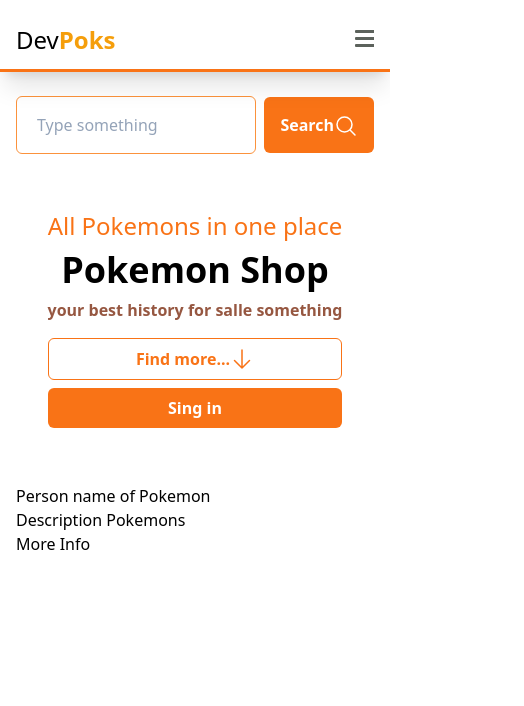
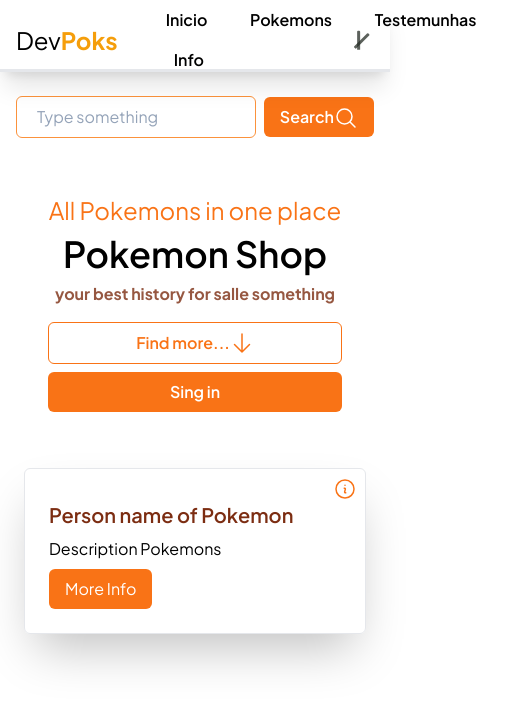
Before and after one commit to nanden-infinity/devpokesbest, a website with bundled scripts: page build/index.html in a window 390 px wide. Both pictures are taken after a click on the element 363 px from the left and 40 px from the top of the page. Shown: the whole page, 524 px wide, since content can reach past the window. Built offline with nearby package versions, Linux system fonts and the light colour scheme.

Commit message:
file js add

```diff
--- /dev/null
+++ b/js/modules/header.js
@@ -0,0 +1,31 @@
+export default class Header {
+  constructor(container, nav) {
+    this.container = document.querySelector(container);
+    this.nav = document.querySelector(nav);
+  }
+  mostrarElemento = function () {
+    const button = this.nav.nextElementSibling;
+    const listaMenu = document.querySelector(".list--menu");
+    return this.eventoHamburgerMenu(button, listaMenu);
+  };
+
+  eventoHamburgerMenu = function (listMenu, menu) {
+    listMenu.addEventListener("click", openMenu);
+
+    function openMenu(e) {
+      this.classList.toggle("open--menu");
+
+      menu.classList.remove("hidden");
+      menu.classList.add(
+        "absolute",
+        "flex-col",
+        "bg-red-500",
+        "top-0",
+        "left-0",
+        "w-full",
+        "py-8",
+        "px-4"
+      );
+    }
+  };
+}
--- /dev/null
+++ b/js/script.js
@@ -0,0 +1,5 @@
+import Header from "./modules/header.js";
+
+const headerMenu = new Header(".header--container", ".nav--menu");
+
+headerMenu.mostrarElemento()
--- a/src/input.css
+++ b/src/input.css
@@ -38,20 +38,20 @@
   }
 }
 
-.hamburger--menu:hover {
+.hamburger--menu.open--menu {
   transform: rotate(90deg);
   transition: 0.5s;
 }
-.hamburger--menu:hover .span--bottom {
+.hamburger--menu.open--menur .span--bottom {
   transition: 0.5s;
-  transform: translateY(1px) translateX(0px) rotate(-45deg);
+  transform: translateY(4px) translateX(-8px) rotate(-45deg);
 }
-.hamburger--menu:hover .span--middle {
+.hamburger--menu.open--menu .span--middle {
   visibility: hidden;
   transition: 0.1s;
   transform: rotate(-45deg) translateX(-4000%);
 }
-.hamburger--menu:hover .span--top {
+.hamburger--menu.open--menu .span--top {
   transition: 0.5s;
-  transform: translateY(1px) translateX(0px) rotate(45deg);
+  transform: translateY(1px) translateX(8px) rotate(45deg);
 }
--- a/tailwind.config.js
+++ b/tailwind.config.js
@@ -3,6 +3,9 @@
   content: ["./build/**/*.html"],
   theme: {
     extend: {},
+    fontFamily: {
+      pokemons: ["Plus Jakarta Sans", "sans-serif"],
+    },
   },
   plugins: [],
 };
```
Also changed, not shown: build/css/output.css, build/index.html, 1 other file.
